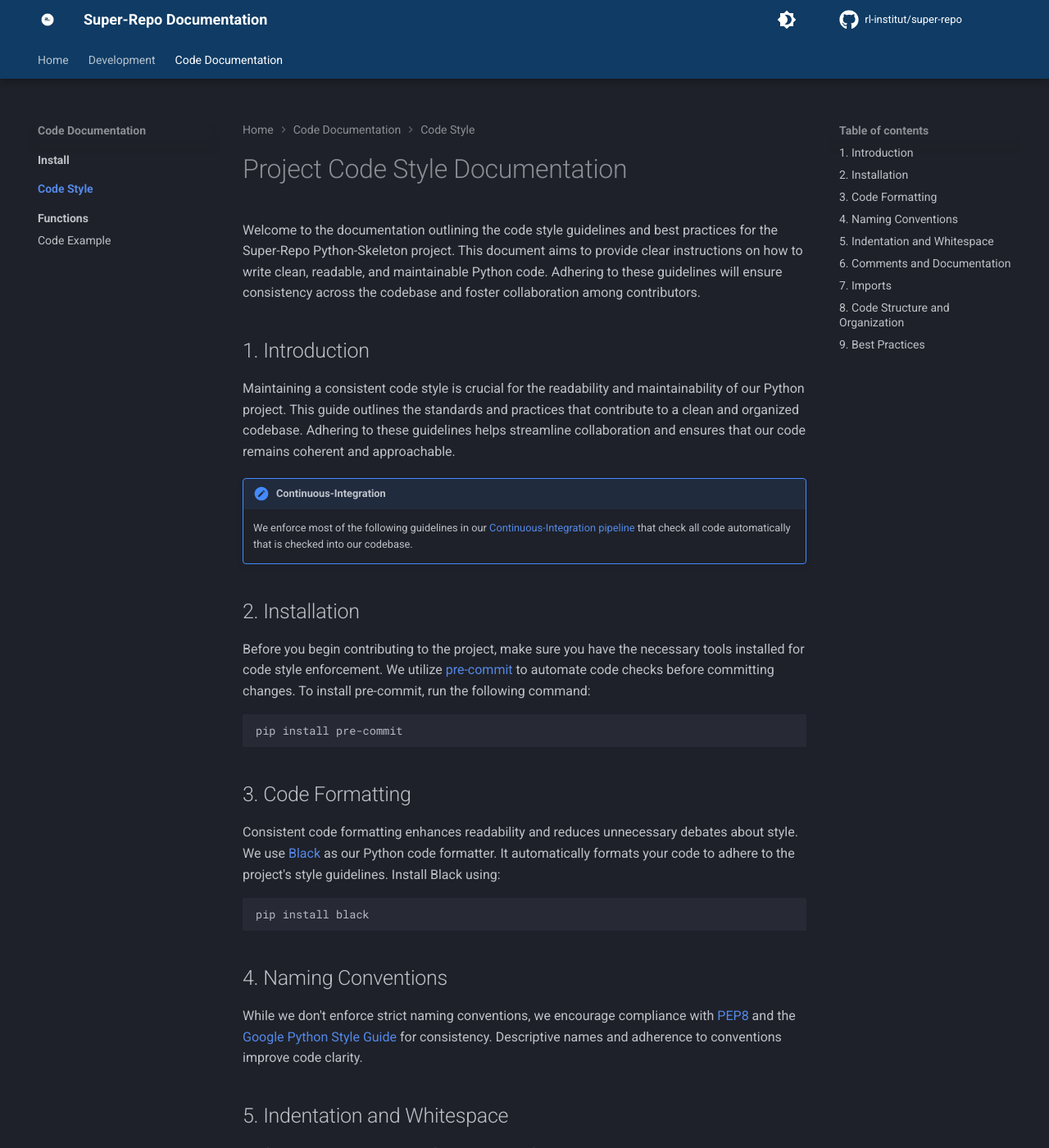
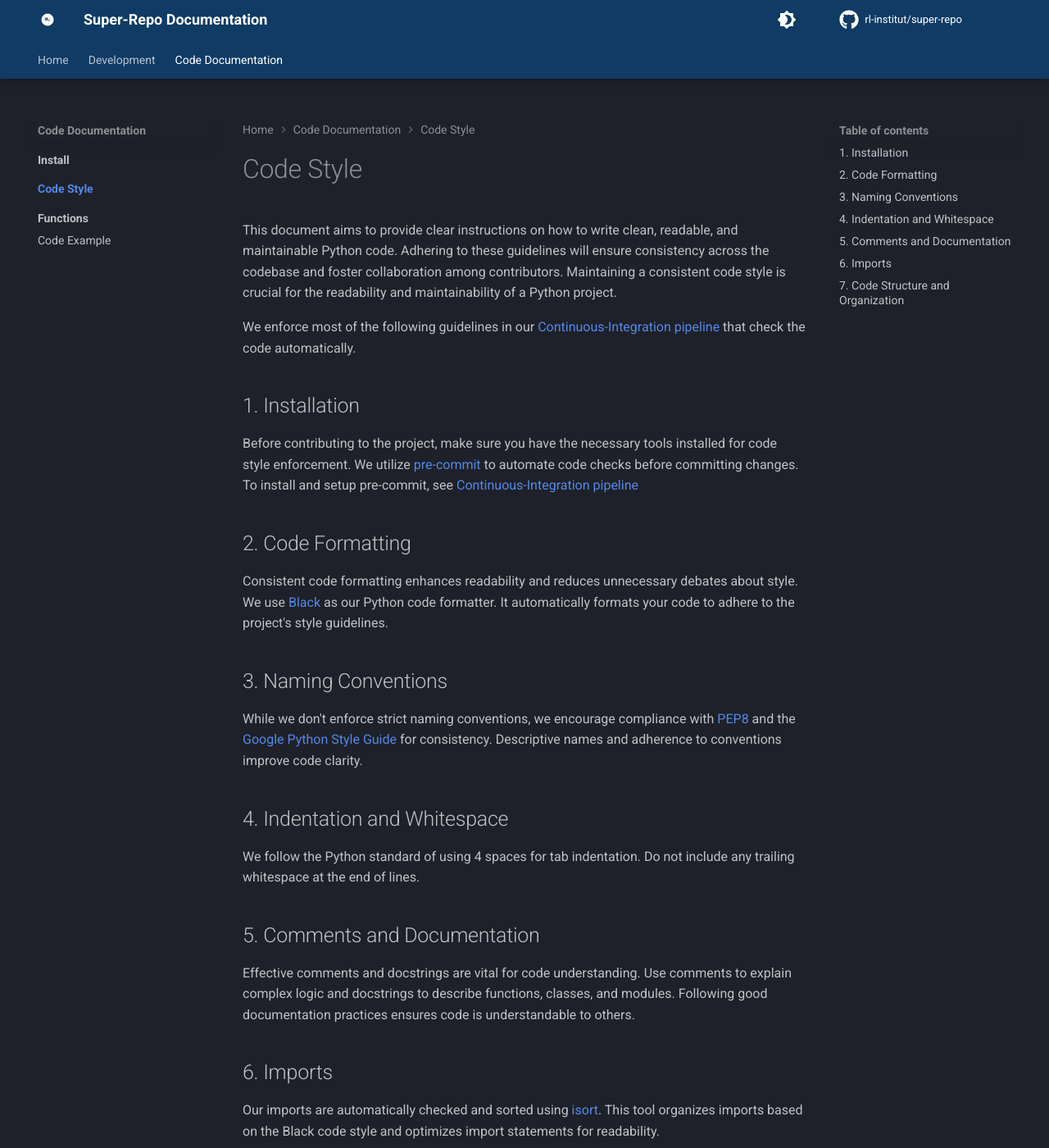
Before and after one commit to rl-institut/super-repo, an MkDocs documentation site: the page built from docs/code/style/index.md, in a window 1280 px wide and 1400 px high. Shown: the whole window at 82% size. Built offline with MkDocs 1.6.1 and Material for MkDocs 9.7.7, drawn with Linux system fonts in a browser that asks for light colours; comment, search, counter and statistics services are not loaded; the version menu is left out; some of the changed text lies outside the part shown.

Commit message:
Update code style docs #22

````diff
--- a/docs/code/style/index.md
+++ b/docs/code/style/index.md
@@ -1,52 +1,59 @@
-# Project Code Style Documentation
+# Code Style
 
-Welcome to the documentation outlining the code style guidelines and best practices for the Super-Repo Python-Skeleton project. This document aims to provide clear instructions on how to write clean, readable, and maintainable Python code. Adhering to these guidelines will ensure consistency across the codebase and foster collaboration among contributors.
+This document aims to provide clear instructions on how to write clean,
+readable, and maintainable Python code.
+Adhering to these guidelines will ensure consistency across the codebase and
+foster collaboration among contributors.
+Maintaining a consistent code style is crucial for the readability and
+maintainability of a Python project.
 
-## 1. Introduction
+We enforce most of the following guidelines in our
+[Continuous-Integration pipeline](../../development/continuous-integration/index.md)
+that check the code automatically.
 
-Maintaining a consistent code style is crucial for the readability and maintainability of our Python project. This guide outlines the standards and practices that contribute to a clean and organized codebase. Adhering to these guidelines helps streamline collaboration and ensures that our code remains coherent and approachable.
+## 1. Installation
 
-!!! Note "Continuous-Integration"
-    We enforce most of the following guidelines in our [Continuous-Integration pipeline](../../development/continuous-integration/index.md) that check all code automatically that is checked into our codebase.
+Before contributing to the project, make sure you have the necessary tools
+installed for code style enforcement.
+We utilize [pre-commit](https://github.com/pre-commit/pre-commit-hooks)
+to automate code checks before committing changes.
+To install and setup pre-commit, see [Continuous-Integration pipeline](../../development/git/#pre-commit)
 
-## 2. Installation
+## 2. Code Formatting
 
-Before you begin contributing to the project, make sure you have the necessary tools installed for code style enforcement. We utilize [pre-commit](https://github.com/pre-commit/pre-commit-hooks) to automate code checks before committing changes. To install pre-commit, run the following command:
+Consistent code formatting enhances readability and reduces unnecessary
+debates about style.
+We use [Black](https://github.com/psf/black) as our Python code formatter.
+It automatically formats your code to adhere to the project's style guidelines.
 
-```bash
-pip install pre-commit
-```
+## 3. Naming Conventions
 
-## 3. Code Formatting
+While we don't enforce strict naming conventions, we encourage compliance with
+[PEP8](https://www.python.org/dev/peps/pep-0008/) and the
+[Google Python Style Guide](https://google.github.io/styleguide/pyguide.html)
+for consistency. Descriptive names and adherence to conventions improve code clarity.
 
-Consistent code formatting enhances readability and reduces unnecessary debates about style. We use [Black](https://github.com/psf/black) as our Python code formatter. It automatically formats your code to adhere to the project's style guidelines. Install Black using:
+## 4. Indentation and Whitespace
 
-```bash
-pip install black
-```
+We follow the Python standard of using 4 spaces for tab indentation.
+Do not include any trailing whitespace at the end of lines.
 
-## 4. Naming Conventions
+## 5. Comments and Documentation
 
-While we don't enforce strict naming conventions, we encourage compliance with [PEP8](https://www.python.org/dev/peps/pep-0008/) and the [Google Python Style Guide](https://google.github.io/styleguide/pyguide.html) for consistency. Descriptive names and adherence to conventions improve code clarity.
+Effective comments and docstrings are vital for code understanding.
+Use comments to explain complex logic and docstrings to describe functions,
+classes, and modules.
+Following good documentation practices ensures code is understandable to others.
 
-## 5. Indentation and Whitespace
+## 6. Imports
 
-We follow the Python standard of using 4 spaces for tab indentation. Do not include any trailing whitespace at the end of lines.
+Our imports are automatically checked and sorted using
+[isort](https://github.com/pycqa/isort).
+This tool organizes imports based on the Black code style and optimizes import
+statements for readability.
 
-## 6. Comments and Documentation
+## 7. Code Structure and Organization
 
-Effective comments and docstrings are vital for code understanding. Use comments to explain complex logic and docstrings to describe functions, classes, and modules. Following good documentation practices ensures code is understandable to others.
-
-## 7. Imports
-
-Our imports are automatically checked and sorted using [isort](https://github.com/pycqa/isort). This tool organizes imports based on the Black code style and optimizes import statements for readability.
-
-## 8. Code Structure and Organization
-
-Maintain a logical structure within files, grouping related functions and classes. Consider the readability of your code and strive for modular, well-organized files.
-
-## 9. Best Practices
-
-- Follow best practices for exception handling, file I/O, and data structure usage.
-- Consider code reusability and avoid redundancy.
-- Prioritize readability over complexity.
+Maintain a logical structure within files, grouping related functions and
+classes. Consider the readability of your code and strive for modular,
+well-organized files.
````
